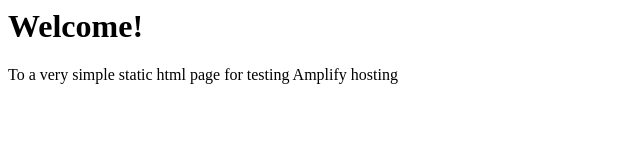
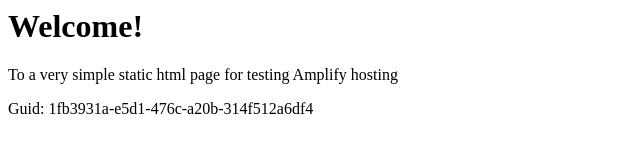
Before and after one commit to aws-aemilia-mxp/Github-PR-Commit-Integration-Test-DoNotTouch-Gith-P5X5MO5I-v1-preprod-eu-south-1, a website: page src/index.html in a window 1280 px wide. Shown: the whole page, without its empty margins (0-640 px from the left). Drawn offline with Linux system fonts and the light colour scheme.

Commit message:
commit from integ tests

```diff
--- a/src/index.html
+++ b/src/index.html
@@ -1,3 +1,5 @@
+
+
 <html lang="en">
 
 <head>
@@ -10,6 +12,6 @@
 <body>
     <h1>Welcome!</h1>
     <p>To a very simple static html page for testing Amplify hosting</p>
-</body>
+    <p>Guid: 1fb3931a-e5d1-476c-a20b-314f512a6df4</p></body>
 
 </html>
```
